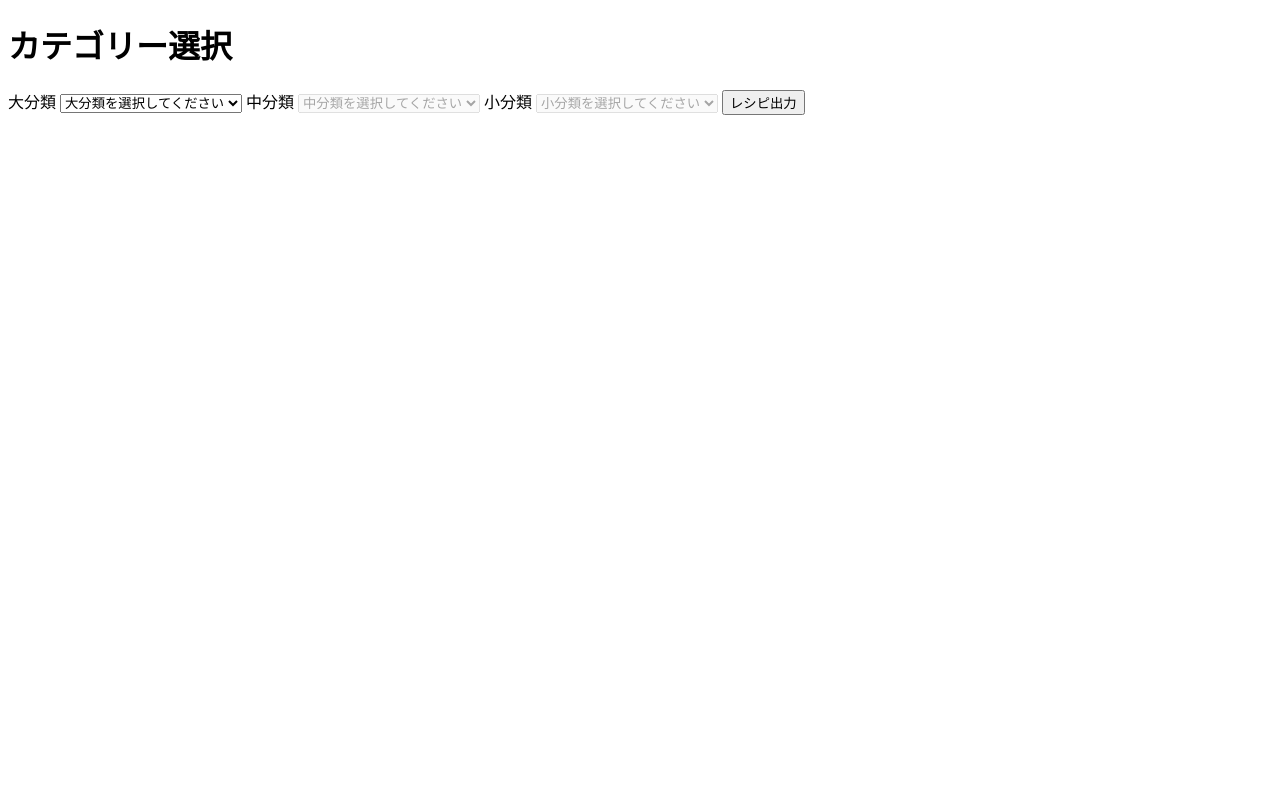
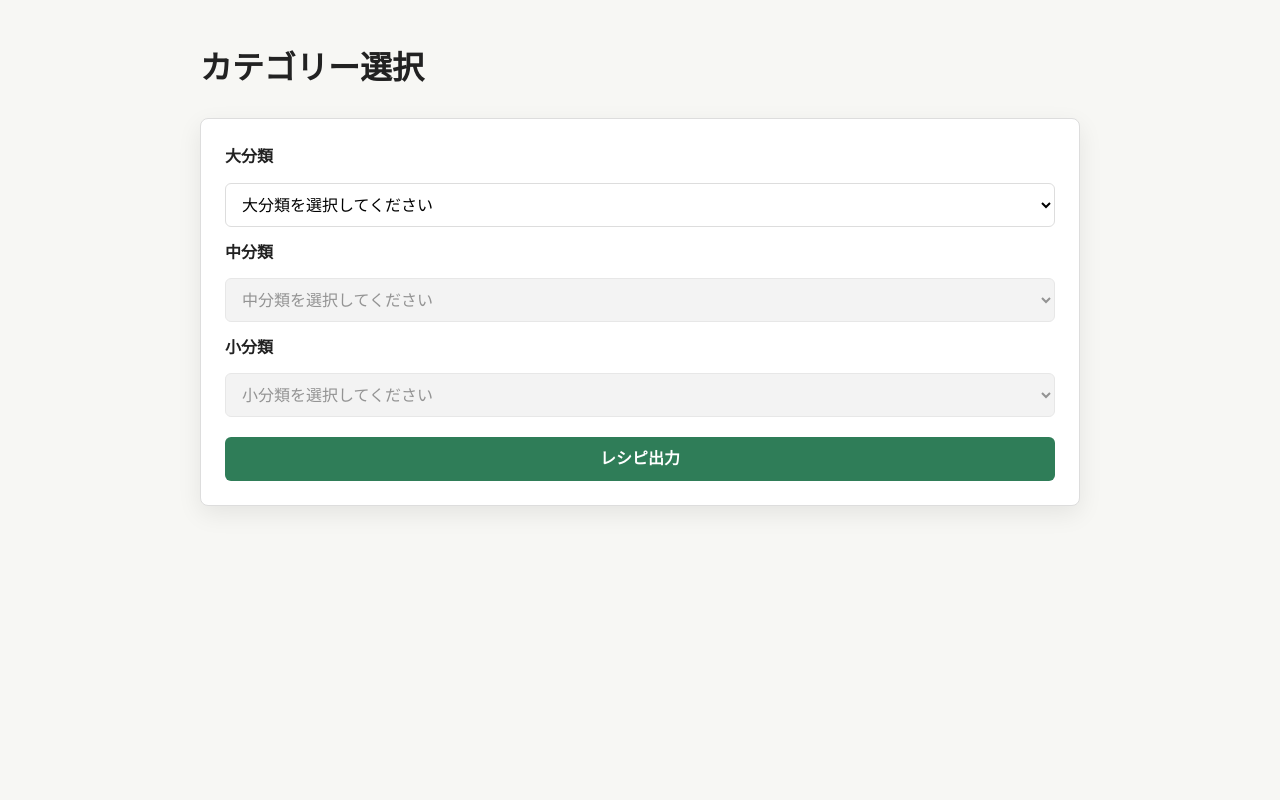
Before and after one commit to Naoya-Mizukami/Ingredient2Recipe, a Flask app: template flaskr/templates/home.html in a window 1280 px wide. Run offline with Flask 3, Linux system fonts and the light colour scheme; the template is opened without the code that fills it, so the values that code supplies are empty; parts of the project's set-up code (start-up, migrations or seed data) failed here and were passed over.

Commit message:
フロントエンドの修正_cssのついか

```diff
--- a/flaskr/controllers/controller.py
+++ b/flaskr/controllers/controller.py
@@ -31,6 +31,11 @@ def home():
 def home_js():
     return send_from_directory(app.template_folder, "home.js")
 
+
+@app.route("/style.css")
+def style_css():
+    return send_from_directory(app.template_folder, "style.css")
+
 @app.route("/recipes")
 def recipes():
     selected_category_id = (
--- a/flaskr/templates/home.html
+++ b/flaskr/templates/home.html
@@ -3,6 +3,7 @@
     <head>
         <meta charset="UTF-8">
         <title>Ingredient2Recipe</title>
+        <link rel="stylesheet" href="{{ url_for('style_css') }}">
     </head>
     <body>
         <h1>カテゴリー選択</h1>
--- a/flaskr/templates/recipes.html
+++ b/flaskr/templates/recipes.html
@@ -4,6 +4,7 @@
         <meta charset="UTF-8">
         <meta name="viewport" content="width=device-width, initial-scale=1.0">
         <title>レシピランキング - Ingredient2Recipe</title>
+        <link rel="stylesheet" href="{{ url_for('style_css') }}">
     </head>
     <body>
         <h1>レシピランキング</h1>
--- /dev/null
+++ b/flaskr/templates/style.css
@@ -0,0 +1,143 @@
+:root {
+    --bg: #f7f7f4;
+    --surface: #ffffff;
+    --text: #222222;
+    --muted: #666666;
+    --line: #dddddd;
+    --accent: #2f7d58;
+    --accent-hover: #256746;
+    --shadow: 0 8px 24px rgba(0, 0, 0, 0.08);
+}
+
+* {
+    box-sizing: border-box;
+}
+
+body {
+    margin: 0;
+    min-height: 100vh;
+    padding: 40px 20px;
+    background: var(--bg);
+    color: var(--text);
+    font-family: system-ui, -apple-system, BlinkMacSystemFont, "Segoe UI", sans-serif;
+    line-height: 1.7;
+}
+
+h1 {
+    max-width: 880px;
+    margin: 0 auto 24px;
+    font-size: 32px;
+}
+
+form,
+body > ol,
+body > p {
+    max-width: 880px;
+    margin-left: auto;
+    margin-right: auto;
+}
+
+form {
+    display: grid;
+    gap: 12px;
+    padding: 24px;
+    background: var(--surface);
+    border: 1px solid var(--line);
+    border-radius: 8px;
+    box-shadow: var(--shadow);
+}
+
+label {
+    font-weight: 700;
+}
+
+select,
+button {
+    width: 100%;
+    min-height: 44px;
+    border-radius: 6px;
+    font: inherit;
+}
+
+select {
+    padding: 8px 12px;
+    border: 1px solid var(--line);
+    background: #ffffff;
+}
+
+select:disabled {
+    background: #eeeeee;
+    color: var(--muted);
+}
+
+button,
+a[href] {
+    color: var(--accent);
+    font-weight: 700;
+}
+
+button {
+    margin-top: 8px;
+    border: 0;
+    background: var(--accent);
+    color: #ffffff;
+    cursor: pointer;
+}
+
+button:hover {
+    background: var(--accent-hover);
+}
+
+ol {
+    display: grid;
+    gap: 18px;
+    padding-left: 0;
+    list-style-position: inside;
+}
+
+ol > li {
+    padding: 24px;
+    background: var(--surface);
+    border: 1px solid var(--line);
+    border-radius: 8px;
+    box-shadow: var(--shadow);
+}
+
+h2 {
+    margin: 0 0 12px;
+    font-size: 22px;
+}
+
+h3 {
+    margin-bottom: 8px;
+    font-size: 16px;
+}
+
+img {
+    display: block;
+    max-width: 240px;
+    width: 100%;
+    height: auto;
+    margin: 12px 0;
+    border-radius: 6px;
+}
+
+ul {
+    margin-top: 0;
+    padding-left: 20px;
+}
+
+@media (max-width: 640px) {
+    body {
+        padding: 24px 14px;
+    }
+
+    h1 {
+        font-size: 26px;
+    }
+
+    form,
+    ol > li {
+        padding: 18px;
+    }
+}
```
